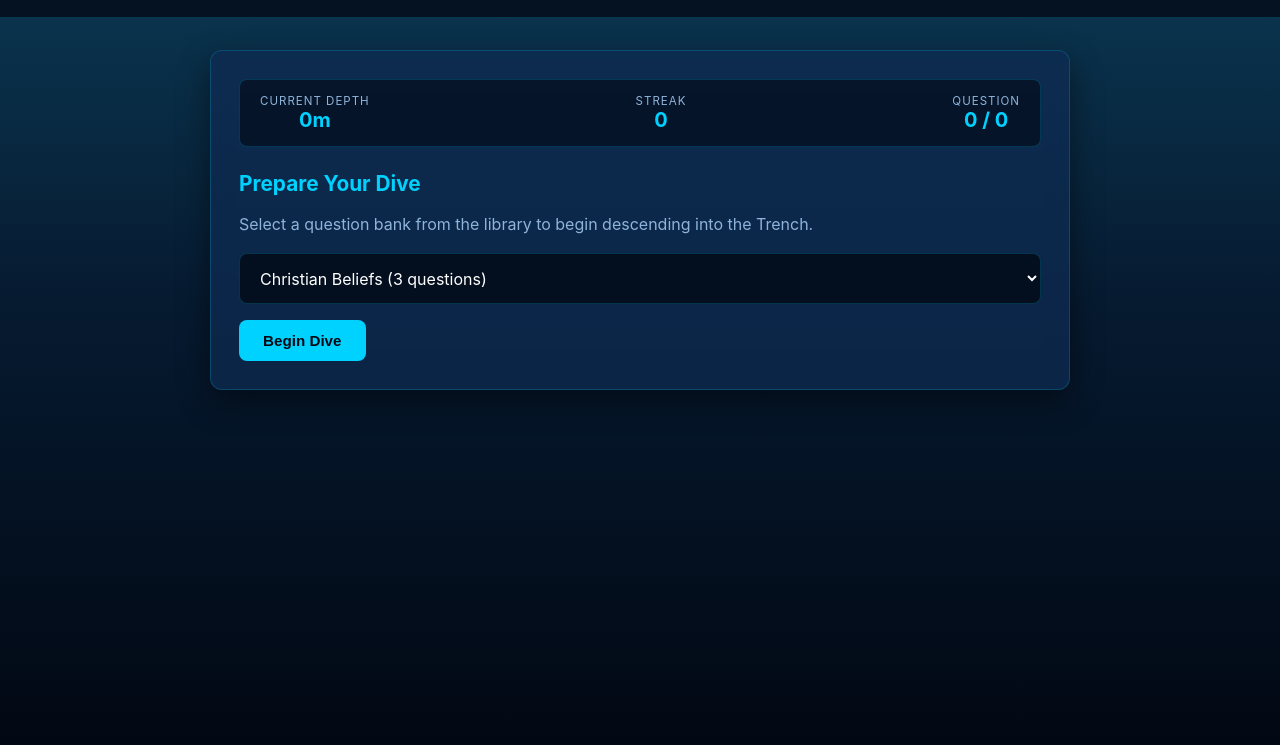
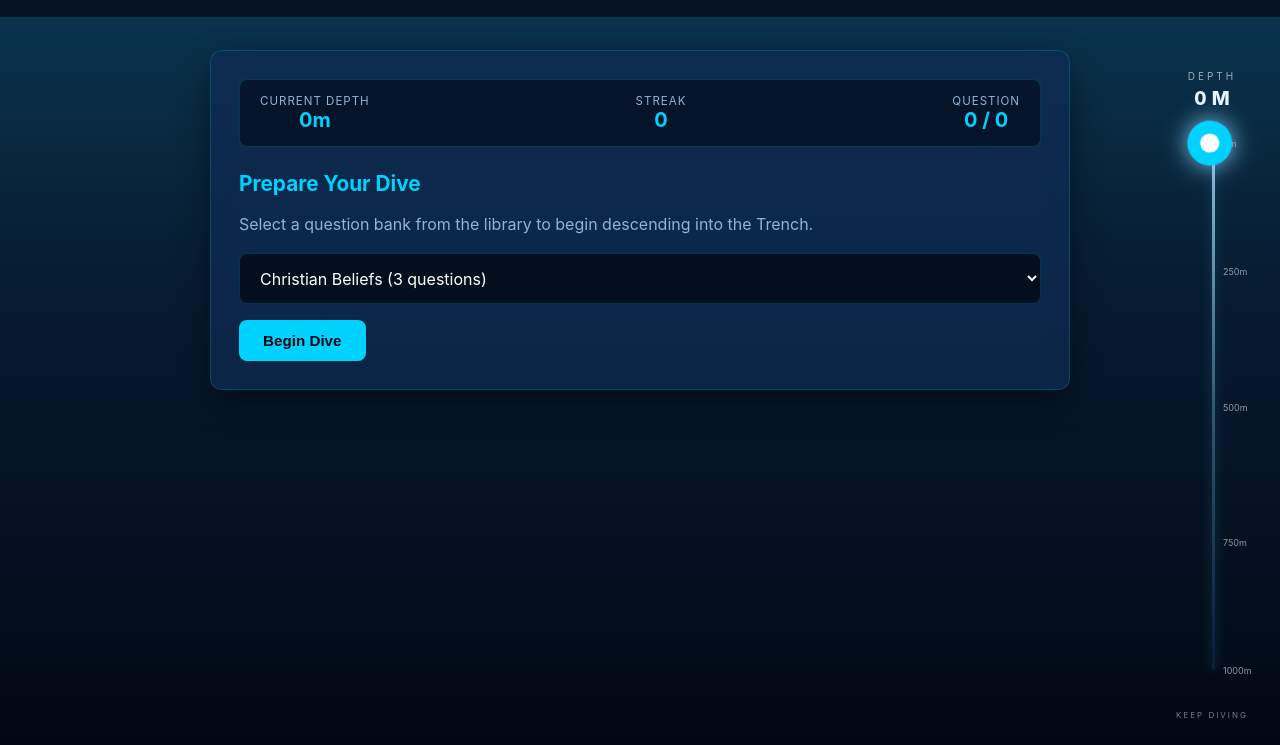
Before and after one commit to kjhcfad/Trench, a plain HTML site: page index.html in a window 1280 px wide. Shown: the part 55-800 px from the top of the page. Drawn offline with Linux system fonts and the light colour scheme.

Commit message:
Added animations

```diff
--- a/index.html
+++ b/index.html
@@ -257,8 +257,9 @@ input:focus, textarea:focus, select:focus {
   transition:opacity .6s ease;
 }
 
-body.diving #descent { opacity:1; }
-
+#descent {
+    opacity: 1;
+}
 .depth-heading {
   font-size:10px;
   letter-spacing:3px;
@@ -314,18 +315,36 @@ body.diving #descent { opacity:1; }
 .tick-1000 { top:calc(100% - 8px); }
 
 #diver {
-  position:absolute;
-  left:29px;
-  top:8px;
-  transform:translateY(-50%);
-  transition:top 1.2s cubic-bezier(.2,.8,.2,1);
-  filter:drop-shadow(0 0 9px rgba(140,220,255,.8));
-  animation:diverSwim 2.5s ease-in-out infinite;
+    position: absolute;
+    left: 18px;
+    top: 8px;
+    width: 64px;
+    height: 64px;
+    z-index: 20;
+    display: block;
+    visibility: visible;
+    opacity: 1;
+    transform: translateY(-50%);
+    transition: top 1.2s cubic-bezier(.2,.8,.2,1);
+    filter: drop-shadow(0 0 12px rgba(140,220,255,.9));
+    animation: diverSwim 2.5s ease-in-out infinite;
+}
+
+#diver svg {
+    width: 100%;
+    height: 100%;
+    display: block;
 }
 
 @keyframes diverSwim {
-  0%,100% { margin-left:0; rotate:-4deg; }
-  50% { margin-left:5px; rotate:4deg; }
+    0%, 100% {
+        margin-left: 0;
+        rotate: -4deg;
+    }
+    50% {
+        margin-left: 5px;
+        rotate: 4deg;
+    }
 }
 
 .depth-caption {
@@ -496,19 +515,9 @@ body.diving #descent { opacity:1; }
     <div class="depth-tick tick-1000">1000m</div>
 
     <div id="diver">
-      <svg viewBox="0 0 64 64" width="42" height="42">
-        <g fill="none" stroke="currentColor" stroke-width="3"
-           stroke-linecap="round" stroke-linejoin="round">
-          <circle cx="34" cy="15" r="9" fill="#f0c987"/>
-          <path d="M25 14 Q34 2 43 14" fill="#d8e8ef"/>
-          <path d="M25 27 L42 27 L47 43 L29 45" fill="#e76d4d"/>
-          <path d="M29 43 L20 54 L29 57 L37 45"/>
-          <path d="M42 43 L51 51 L57 47 L47 38"/>
-          <path d="M27 30 L15 38 L19 43 L32 36"/>
-          <path d="M43 30 L54 34 L52 39 L41 36"/>
-          <path d="M32 45 L31 57 M43 44 L47 57"/>
-        </g>
-        <circle cx="34" cy="15" r="4" fill="#6ba9c4"/>
+    <svg viewBox="0 0 100 100" xmlns="http://www.w3.org/2000/svg">
+        <circle cx="50" cy="50" r="35" fill="#00d2ff"/>
+        <circle cx="50" cy="50" r="15" fill="#ffffff"/>
     </svg>
 </div>
   </div>
@@ -825,7 +834,7 @@ function launchBank(idx) {
 
 function updateDescent() {
     const depth = currentDive.depth;
-  const progress = Math.min(depth / 1000,1);
+    const progress = Math.min(depth / 1000, 1);
 
     const label = document.getElementById('depth-label');
     const track = document.querySelector('.depth-track');
@@ -836,12 +845,13 @@ function updateDescent() {
     }
 
     if (track && diver) {
-    const availableHeight = track.clientHeight - 16;
-    const position = 8 + progress * availableHeight;
+        const availableHeight = track.clientHeight - diver.offsetHeight;
+        const position = (availableHeight * progress) + diver.offsetHeight / 2;
+
         diver.style.top = position + 'px';
     }
 
-  const mix = (a,b) => Math.round(a + (b-a) * progress);
+    const mix = (a, b) => Math.round(a + (b - a) * progress);
 
     document.body.style.background = `
         linear-gradient(
```
Lines whose indentation alone changed are shown as unchanged.
